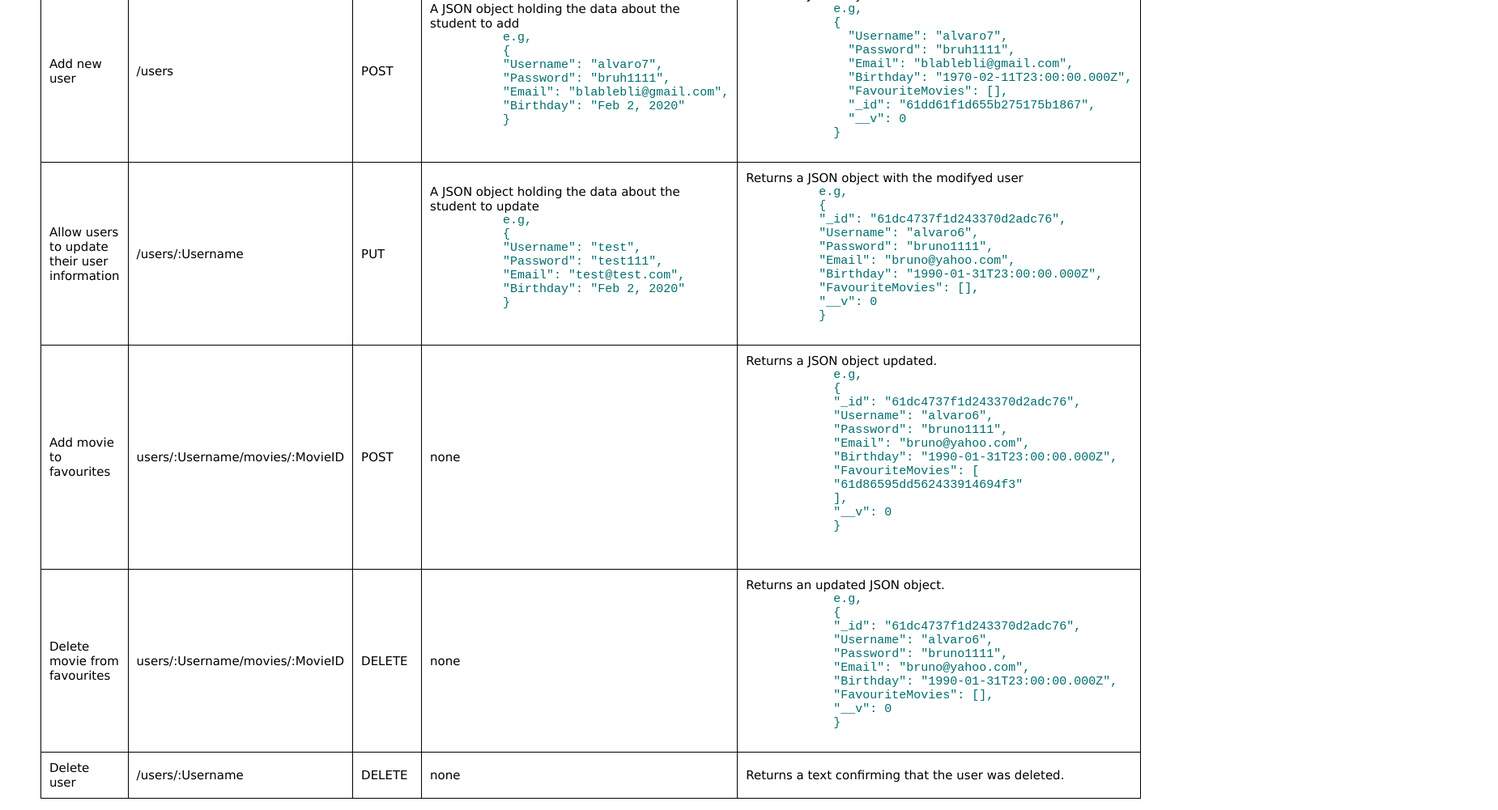
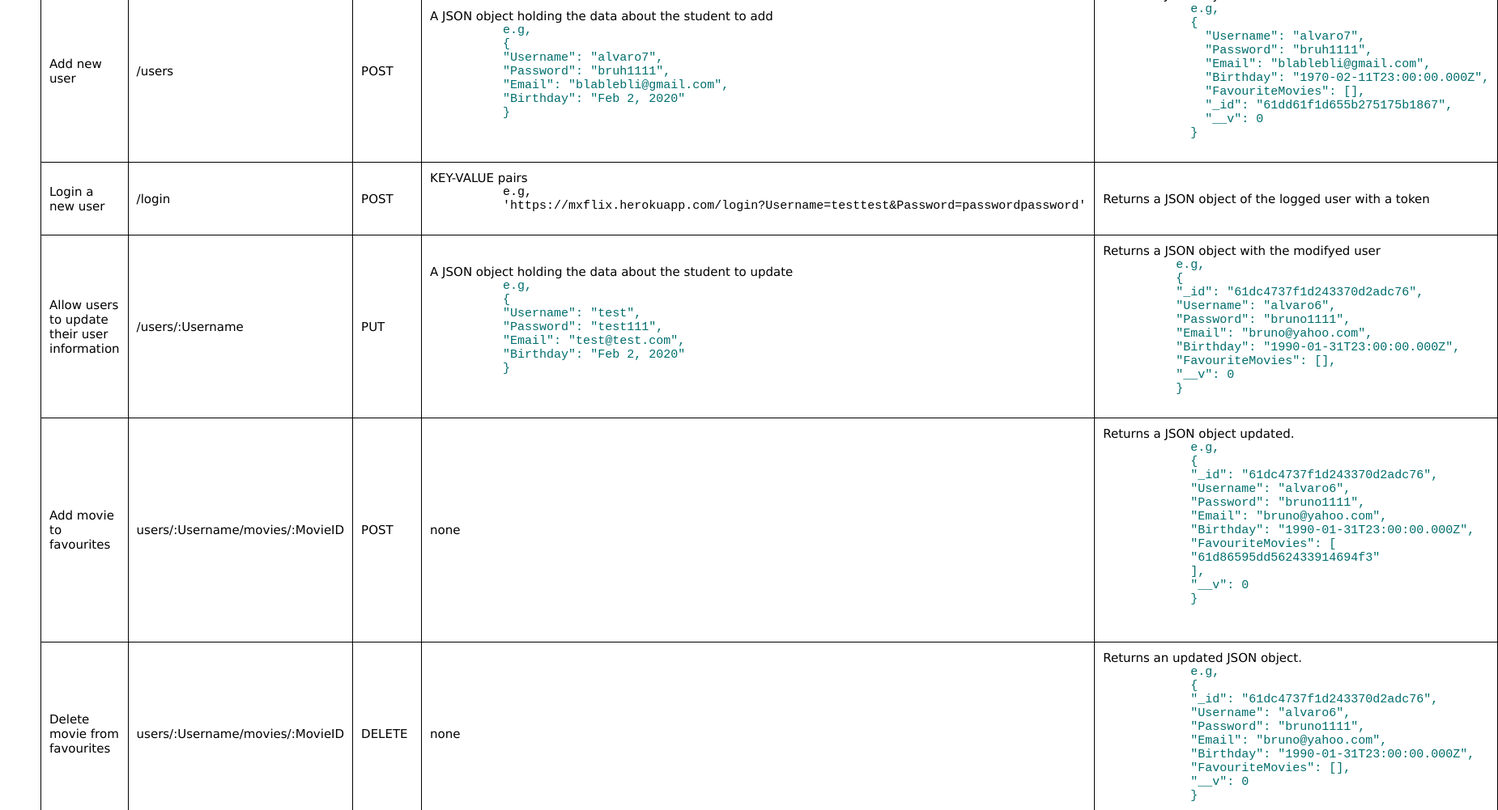
Before and after one commit to Alvaromedia/movie_api, a website: page public/documentation.html in a window 1280 px wide. Shown: the part 734-1735 px from the top of the page at 81% size, 1850 px wide, since content can reach past the window. Drawn offline with Linux system fonts and the light colour scheme.

Commit message:
Update documentation.html
Added column for the /login

```diff
--- a/public/documentation.html
+++ b/public/documentation.html
@@ -94,6 +94,16 @@
         </td>
       </tr>
       <tr>
+        <td>Login a new user</td>
+        <td>/login</td>
+        <td>POST</td>
+        <td>KEY-VALUE pairs <pre>
+          e.g,
+          'https://mxflix.herokuapp.com/login?Username=testtest&Password=passwordpassword'
+        </pre></td>
+        <td>Returns a JSON object of the logged user with a token</td>
+      </tr>
+      <tr>
         <td>Allow users to update their user information</td>
         <td>/users/:Username</td>
         <td>PUT</td>
```
